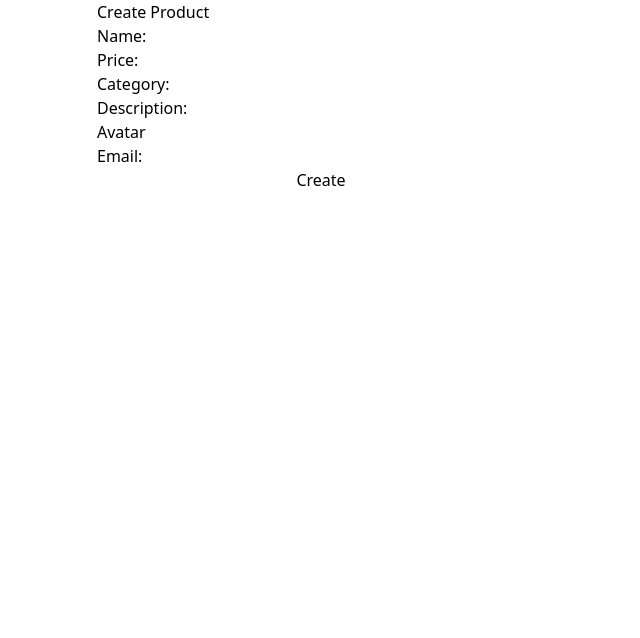
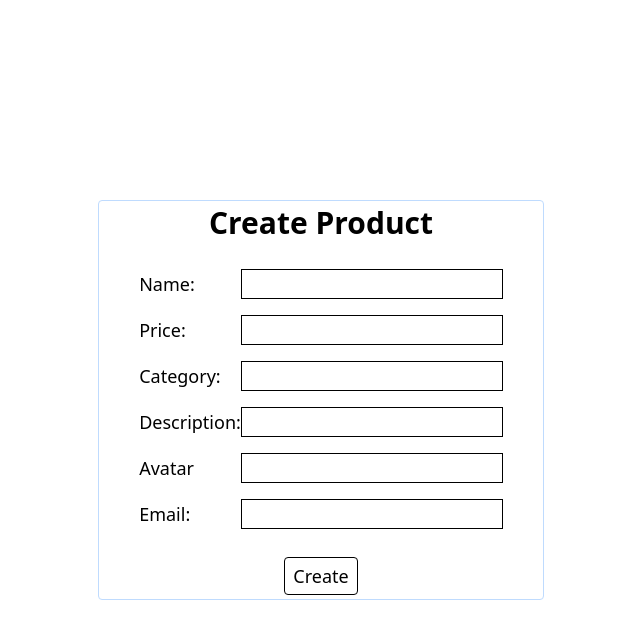
Before and after one commit to KiranKrishna004/KiranKrishnaN-reactjs, a React (Vite) app: page /create in a window 1280 px wide. Shown: the top 638 px of the page, without its empty margins (319-959 px from the left). Built offline with nearby package versions, Linux system fonts and the light colour scheme; no server answers.

Commit message:
feat: add favorites page

```diff
--- a/src/App.tsx
+++ b/src/App.tsx
@@ -7,6 +7,8 @@ import { BrowserRouter as Router, Routes, Route } from "react-router-dom";
 import { Details } from "./Pages/Details";
 import { Home } from "./Pages/Home";
 import { Create } from "./Pages/Create";
+import { Favorites } from "./Pages/Favorites";
+import { Products } from "./interfaces/interfaces";
 
 const App = () => {
 	const dispatch = useDispatch();
@@ -15,6 +17,13 @@ const App = () => {
 		"https://upayments-studycase-api.herokuapp.com/api/categories",
 	];
 	useEffect(() => {
+		if (localStorage !== null && localStorage.getItem("favorites") !== null) {
+			const fav = JSON.parse(localStorage.getItem("favorites") || "{}");
+			dispatch({
+				type: "GETFAV",
+				payload: fav,
+			});
+		}
 		axios
 			.all(
 				requests.map((endpoint) =>
@@ -26,9 +35,6 @@ const App = () => {
 				)
 			)
 			.then((response) => {
-				console.log("response: ", response[0].data.products);
-				console.log("response: ", response[1].data.categories);
-
 				dispatch({ type: "GETPRODUCTS", payload: response[0].data.products });
 				dispatch({
 					type: "GETCATEGORIES",
@@ -36,11 +42,15 @@ const App = () => {
 				});
 			})
 			.catch((e) => console.log(e));
+		return () => {
+			localStorage.clear();
+		};
 	}, []);
 	return (
 		<Router>
 			<Routes>
 				<Route path='/:id' element={<Details />}></Route>
+				<Route path='/favorites' element={<Favorites />}></Route>
 				<Route path='/create' element={<Create />}></Route>
 				<Route path='/' element={<Home />}></Route>
 			</Routes>
--- a/src/Pages/Create.tsx
+++ b/src/Pages/Create.tsx
@@ -30,40 +30,69 @@ export const Create = () => {
 			.catch((e) => console.log(e));
 	};
 	return (
-		<div className='flex flex-col lg:max-w-md mx-auto justify-center'>
-			<div className='flex'>Create Product</div>
-			<form onSubmit={handleSubmit} className='flex flex-col'>
-				<label>
-					Name: <input value={name} onChange={(e) => setName(e.target.value)} />
+		<div className='h-screen flex flex-col lg:max-w-md mx-auto justify-center items-center '>
+			<div className='font-light rounded sm:h-1/2 xs:h-3/6 px-10 text-lg border border-blue-200 flex flex-col justify-center items-center'>
+				<div className='flex text-3xl font-bold justify-start'>
+					Create Product
+				</div>
+				<form onSubmit={handleSubmit} className='flex flex-col mt-5'>
+					<label className='flex items-center justify-between flex-nowrap my-2'>
+						Name:{" "}
+						<input
+							className='border border-black'
+							value={name}
+							onChange={(e) => setName(e.target.value)}
+						/>
 					</label>
-				<label>
+					<label className='flex items-center justify-between flex-nowrap my-2'>
 						Price:{" "}
-					<input value={price} onChange={(e) => setPrice(e.target.value)} />
+						<input
+							className='border border-black'
+							value={price}
+							onChange={(e) => setPrice(e.target.value)}
+						/>
 					</label>
-				<label>
+					<label className='my-2 flex items-center justify-between flex-nowrap '>
 						Category:{" "}
 						<input
+							className='border border-black'
 							value={category}
 							onChange={(e) => setCategory(e.target.value)}
 						/>
 					</label>
-				<label>
+					<label className='flex items-center justify-between flex-nowrap my-2'>
 						Description:{" "}
 						<input
+							className='border border-black'
 							value={description}
 							onChange={(e) => setDescription(e.target.value)}
 						/>
 					</label>
-				<label>
+					<label className='flex items-center justify-between flex-nowrap my-2'>
 						Avatar{" "}
-					<input value={avatar} onChange={(e) => setAvatar(e.target.value)} />
+						<input
+							className='border border-black'
+							value={avatar}
+							onChange={(e) => setAvatar(e.target.value)}
+						/>
 					</label>
-				<label>
+					<label className='flex items-center justify-between flex-nowrap my-2'>
 						Email:{" "}
-					<input value={email} onChange={(e) => setEmail(e.target.value)} />
+						<input
+							className='border border-black'
+							value={email}
+							onChange={(e) => setEmail(e.target.value)}
+						/>
 					</label>
-				<button type='submit'>Create</button>
+					<div className='flex justify-center'>
+						<button
+							className='bg-white px-2 py-1 mt-5 border border-black rounded'
+							type='submit'>
+							Create
+						</button>
+					</div>
 				</form>
+			</div>
 		</div>
 	);
 };
--- a/src/Pages/Details.tsx
+++ b/src/Pages/Details.tsx
@@ -1,17 +1,31 @@
-import { useParams } from "react-router-dom";
-import { useAppSelector } from "../hooks/hooks";
+/** @format */
+
+import { Navigate, useParams } from "react-router-dom";
+import Loading from "../components/Loading";
+import { useAppSelector, useAppDispatch } from "../hooks/hooks";
 import { Products } from "../interfaces/interfaces";
+import { useNavigate } from "react-router-dom";
+
 export const Details = () => {
+	const navigate = useNavigate();
 	const { id } = useParams();
+	const dispatch = useAppDispatch();
 	const products = useAppSelector(({ products }) => products.products);
 	const selectedProduct: Products[] | undefined = products.filter(
 		(product) => product._id === id
 	);
-  console.log(selectedProduct);
+	const handleDelete = () => {
+		dispatch({ type: "DELPRODUCT", payload: selectedProduct[0]._id });
+		navigate("/");
+	};
 	if (selectedProduct.length === 0) {
-    return <></>;
+		return <Loading />;
 	}
 	return (
+		<div className='overflow-none'>
+			<button className='flex' onClick={handleDelete}>
+				delete item
+			</button>
 			<div className='h-screen sm:max-w-xl flex items-center justify-center xs:max-w-md md:max-w-3xl lg:max-w-7xl max-w-2xl mx-auto'>
 				<div className='h-5/6 flex items-center'>
 					<div className='grid grid-cols-2 gap-12'>
@@ -40,5 +54,6 @@ export const Details = () => {
 					</div>
 				</div>
 			</div>
+		</div>
 	);
 };
--- /dev/null
+++ b/src/Pages/Favorites.tsx
@@ -0,0 +1,56 @@
+/** @format */
+
+import React from "react";
+import { Link } from "react-router-dom";
+import Loading from "../components/Loading";
+import { useAppSelector } from "../hooks/hooks";
+import { Products } from "../interfaces/interfaces";
+
+export const Favorites = () => {
+	const favorites = useAppSelector(({ favorites }) =>
+		favorites.favorites.filter(
+			(value: Products, index: number, self: Products[]) =>
+				index ===
+				self.findIndex(
+					(t: Products) => t._id === value._id && t.name === value.name
+				)
+		)
+	);
+	if (favorites.length === 0) {
+		return <Loading />;
+	}
+	return (
+		<div className='sm:max-w-xl xs:max-w-md md:max-w-3xl lg:max-w-7xl max-w-2xl mx-auto'>
+			<div className='text-3xl font-bold my-7'>Favorites</div>
+			<div className='grid xs:grid-cols-2 sm:grid-cols-3 md:grid-cols-4 lg:grid-cols-5 gap-5'>
+				{favorites.map((favorite, index) => (
+					<div
+						key={index}
+						className=' pb-2 relative max-w-sm rounded-lg shadow-md hover:shadow-2xl'>
+						<Link to={`/${favorite._id}`}>
+							<img
+								className='w-full h-48 object-cover'
+								src={favorite.avatar}
+								loading='lazy'
+								alt={""}
+							/>
+						</Link>
+						<div className='h-40 px-2'>
+							<div className='flex justify-between items-center'>
+								<div className='text-xl font-semibold'>
+									<Link to={`/${favorite._id}`}>{favorite.name}</Link>
+								</div>
+							</div>
+							<div>
+								<div className='text-xs pb-4'>{favorite.category}</div>
+								<div className='text-sm pt-2 inline-flex line-clamp-5'>
+									{favorite.description}
+								</div>
+							</div>
+						</div>
+					</div>
+				))}
+			</div>
+		</div>
+	);
+};
--- a/src/Pages/Home.tsx
+++ b/src/Pages/Home.tsx
@@ -5,6 +5,8 @@ import { Products } from "../interfaces/interfaces";
 import { useAppSelector } from "../hooks/hooks";
 import { Filter } from "../components/Filter";
 import { Card } from "../components/Card";
+import { Link } from "react-router-dom";
+import Loading from "../components/Loading";
 export const Home = () => {
 	const products = useAppSelector(({ products }) => products.products);
 	const [filter, setFilter] = useState<string>("");
@@ -13,21 +15,34 @@ export const Home = () => {
 			? products.filter((product) => product.category === filter)
 			: products;
 	if (products.length === 0) {
-		return (
-			<>
-				<></>
-			</>
-		);
+		return <Loading />;
 	}
 	return (
 		<div className='sm:max-w-xl xs:max-w-md md:max-w-3xl lg:max-w-7xl max-w-2xl mx-auto'>
 			<div className='flex justify-between my-2'>
 				<p className='text-xl font-extrabold'>Kiran StoreFront</p>
-				<a href='create'>
-					<button className='bg-white px-2 py-1 border border-black rounded '>
-						Create Product
-					</button>
-				</a>
+				<div className='flex items-center'>
+					<Link to='favorites'>
+						<svg
+							xmlns='http://www.w3.org/2000/svg'
+							fill='none'
+							viewBox='0 0 24 24'
+							strokeWidth='1.5'
+							stroke='red'
+							className='w-6 h-6'>
+							<path
+								strokeLinecap='round'
+								strokeLinejoin='round'
+								d='M21 8.25c0-2.485-2.099-4.5-4.688-4.5-1.935 0-3.597 1.126-4.312 2.733-.715-1.607-2.377-2.733-4.313-2.733C5.1 3.75 3 5.765 3 8.25c0 7.22 9 12 9 12s9-4.78 9-12z'
+							/>
+						</svg>
+					</Link>
+					<Link to='create'>
+						<button className='bg-white px-2 py-1 ml-5 border border-black rounded'>
+							Create Product
+						</button>
+					</Link>
+				</div>
 			</div>
 			<Filter setFilter={setFilter} filter={filter} />
 			<div className='grid xs:grid-cols-2 sm:grid-cols-3 md:grid-cols-4 lg:grid-cols-5 gap-5'>
--- /dev/null
+++ b/src/components/Loading.tsx
@@ -0,0 +1,10 @@
+/** @format */
+
+const Loading = () => {
+	return (
+		<div className='flex absolute overflow-none w-full items-center justify-center h-screen'>
+			<div className='w-20 h-20 border-t-4 border-b-4 border-green-900 rounded-full animate-spin'></div>
+		</div>
+	);
+};
+export default Loading;
--- /dev/null
+++ b/src/reducers/favoritesReducer.tsx
@@ -0,0 +1,30 @@
+/** @format */
+
+import { AnyAction } from "redux";
+import { Products } from "../interfaces/interfaces";
+
+const initialState = { favorites: [] };
+export const favoritesReducer = (
+	state: { favorites: Products[] } = initialState,
+	action: AnyAction
+) => {
+	switch (action.type) {
+		case "GETFAV":
+			return {
+				...state,
+				favorites: [...state.favorites, ...action.payload],
+			};
+		case "ADDFAV":
+			return {
+				...state,
+				favorites: [...state.favorites, action.payload],
+			};
+		case "REMOVEFAV":
+			return {
+				...state,
+				favorites: state.favorites.filter((item) => item !== action.payload),
+			};
+		default:
+			return state;
+	}
+};
--- a/src/reducers/productReducer.tsx
+++ b/src/reducers/productReducer.tsx
@@ -1,3 +1,5 @@
+/** @format */
+
 import { Action, AnyAction, Reducer } from "redux";
 import { Products } from "../interfaces/interfaces";
 
@@ -15,6 +17,13 @@ export const productReducer = (
 				...state,
 				products: [...state.products, ...action.payload],
 			};
+		case "DELPRODUCT":
+			return {
+				...state,
+				products: [
+					...state.products.filter(({ _id }) => action.payload !== _id),
+				],
+			};
 		default:
 			return state;
 	}
--- a/src/store/store.tsx
+++ b/src/store/store.tsx
@@ -1,9 +1,15 @@
+/** @format */
+
 import { configureStore } from "@reduxjs/toolkit";
 import { categoriesReducer } from "../reducers/categoriesReducer";
 import { productReducer } from "../reducers/productReducer";
-
+import { favoritesReducer } from "../reducers/favoritesReducer";
 export const store = configureStore({
-  reducer: { products: productReducer, categories: categoriesReducer },
+	reducer: {
+		products: productReducer,
+		categories: categoriesReducer,
+		favorites: favoritesReducer,
+	},
 });
 
 export type RootState = ReturnType<typeof store.getState>;
--- a/tailwind.config.cjs
+++ b/tailwind.config.cjs
@@ -1,8 +1,13 @@
-/** @type {import('tailwindcss').Config} */
+/** @format */
+
+const defaultTheme = require("tailwindcss/defaultTheme");
 module.exports = {
-  content: ["./src/**/*.{js,jsx,ts,tsx}"],
-  theme: {
-    extend: {},
-  },
-  plugins: [require("@tailwindcss/line-clamp")],
+	content: ["./src/**/*.{js,jsx,ts,tsx}"],
+	theme: {
+		screens: {
+			xs: "300px",
+			...defaultTheme.screens,
+		},
+	},
+	plugins: [require("@tailwindcss/line-clamp")],
 };
```
Also changed, not shown: src/components/Card.tsx (+67 -7 lines), 1 other file (tests, documents, lock files or other folders). Lines whose indentation alone changed are shown as unchanged.
